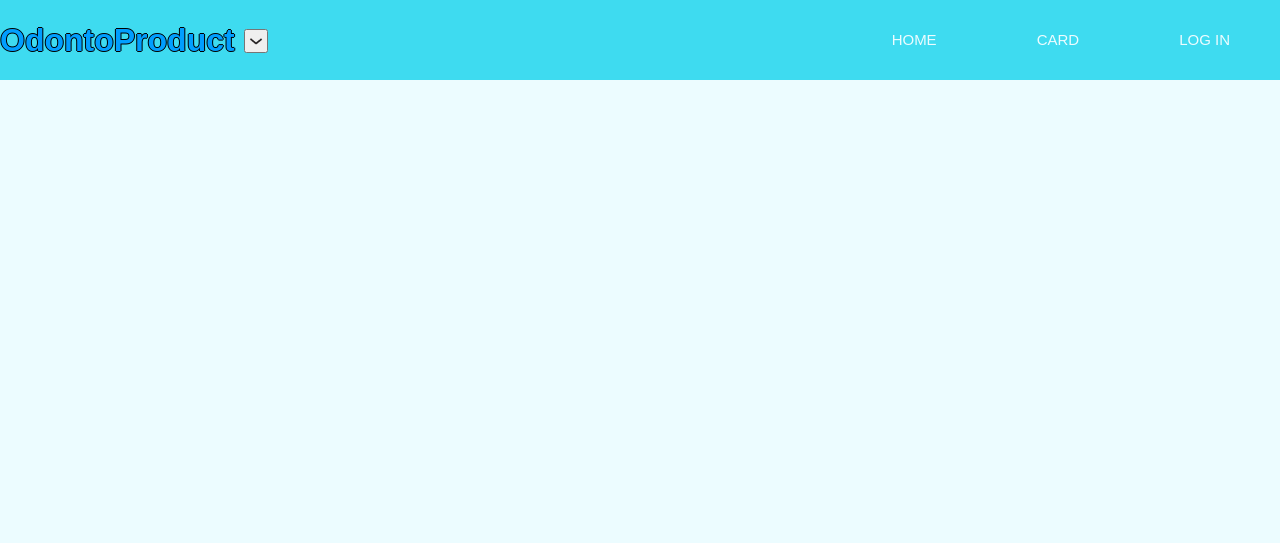
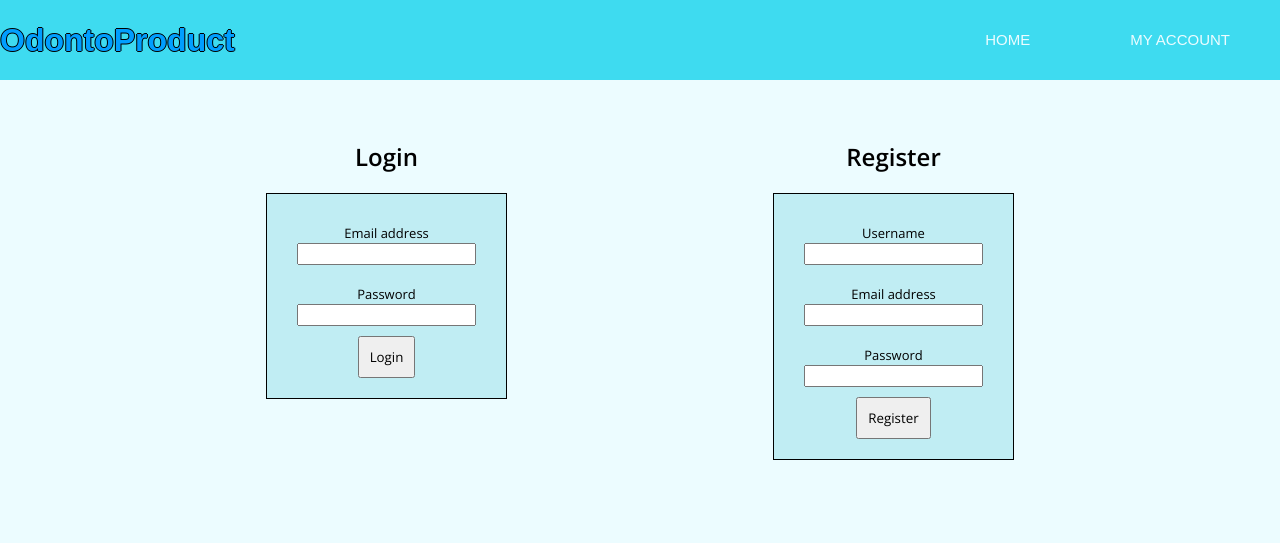
Before and after one commit to AnaScia/odontoproduct.github.io, a plain HTML site: page login.html in a window 1280 px wide. Drawn offline with nearby package versions, Linux system fonts and the light colour scheme.

Commit message:
login creation

```diff
--- a/login.html
+++ b/login.html
@@ -4,7 +4,8 @@
     <meta charset="UTF-8" />
     <meta http-equiv="X-UA-Compatible" content="IE=edge" />
     <meta name="viewport" content="width=device-width, initial-scale=1.0" />
-    <link rel="stylesheet" href="./product.css" />
+    <link rel="stylesheet" href="./styles/product.css" />
+    <link rel="stylesheet" href="./styles/login.css" />
     <title>OdontoProduct</title>
   </head>
   <body>
@@ -13,19 +14,60 @@
         <!-- nav header -->
         <div class="nav__header">
           <a href="" class="nav__logo">OdontoProduct </a>
-          <button class="nav__botton">
-            <img class="nav__toggle" src="./logo_flecha.png" alt="" />
-          </button>
         </div>
 
         <!-- links -->
         <ul class="links">
           <li><a href="./index.html" class="links-li">Home</a></li>
-          <li><a href="./card.html" class="links-li">Card</a></li>
-          <li><a href="./login.html" class="links-li">Log In</a></li>
+          <li><a href="./login.html" class="links-li">My Account</a></li>
         </ul>
       </div>
     </nav>
+
+    <section class="section__container-account">
+      <form class="form__account">
+        <div class="form__title">
+          <h2>Login</h2>
+        </div>
+
+        <div class="form__info">
+          <div class="form__div">
+            <p>Email address</p>
+            <input type="email" name="email" />
+          </div>
+          <div class="form__div">
+            <p>Password</p>
+            <input type="password" name="password" />
+          </div>
+          <button>Login</button>
+        </div>
+      </form>
+
+      <form class="form__account">
+        <div class="form__title">
+          <h2>Register</h2>
+        </div>
+
+        <div class="form__info">
+          <div class="form__div">
+            <p>Username</p>
+            <input type="text" name="username" />
+          </div>
+
+          <div class="form__div">
+            <p>Email address</p>
+            <input type="email" name="email" />
+          </div>
+
+          <div class="form__div">
+            <p>Password</p>
+            <input type="password" name="password" />
+          </div>
+          <button>Register</button>
+        </div>
+      </form>
+    </section>
+
     <script src="./product.js"></script>
   </body>
 </html>
--- /dev/null
+++ b/styles/login.css
@@ -0,0 +1,39 @@
+/* My Account */
+
+.section__container-account {
+  padding: 40px;
+  margin: auto;
+  display: flex;
+  flex-wrap: nowrap;
+  justify-content: space-evenly;
+  flex-direction: row;
+}
+
+.form__account {
+  margin: 20px;
+  text-align: center;
+}
+
+.form__info {
+  display: flex;
+  margin: 20px;
+  padding: 20px;
+  border: 1px solid black;
+  flex-direction: column;
+  justify-content: center;
+  text-align: center;
+  align-items: center;
+  background-color: #c0edf3;
+}
+
+.form__div {
+  padding: 10px;
+}
+
+button {
+  padding: 10px;
+}
+
+p {
+  font-size: small;
+}
```
Also changed, not shown: styles/product.css (renamed from product.css).
